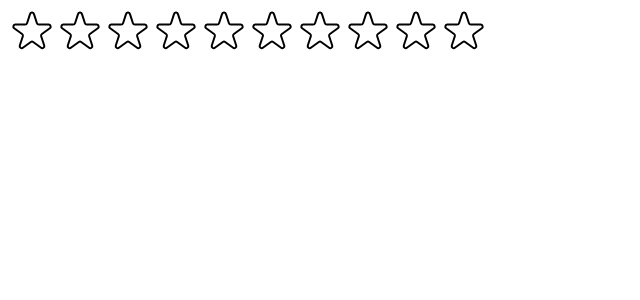
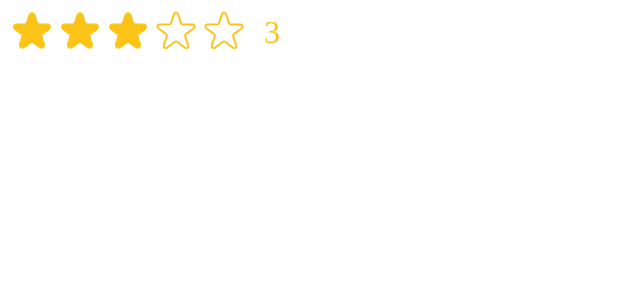
Before and after one commit to IT22897008-KavinduTheekshana/usepopcorn, a React (Create React App) app: page / in a window 1280 px wide. Shown: the top 300 px of the page, without its empty margins (0-640 px from the left). Built offline with nearby package versions, Linux system fonts and the light colour scheme.

Commit message:
improving Reusability with props

```diff
--- a/src/StarRating.js
+++ b/src/StarRating.js
@@ -10,45 +10,75 @@
   display: "flex",
 };
 
+export default function StarRating({
+  maxRating = 5,
+  color = "#fcc419",
+  size = 48,
+  className = "",
+  massages = [],
+  defaultRating = 0,
+  onSetRating,
+}) {
+  const [rating, setRating] = useState(defaultRating);
+  const [tempRating, setTempRating] = useState(0);
+
+  function handleRating(rating) {
+    setRating(rating);
+    onSetRating(rating);
+  }
+
   const textStyle = {
     lineHight: "1",
     margin: "0",
+    color,
+    fontSize: `${size / 1.5}px`,
   };
 
-export default function StarRating({ maxRating = 5 }) {
-  const [rating, setRating] = useState(0);
   return (
-    <div style={containerStyle}>
+    <div style={containerStyle} className={className}>
       <div style={starContainerStyle}>
         {Array.from({ length: maxRating }, (_, i) => (
           <Star
             key={i}
-            onRate={() => setRating(i + 1)}
-            full={rating >= i + 1}
+            onRate={() => handleRating(i + 1)}
+            full={tempRating ? tempRating >= i + 1 : rating >= i + 1}
+            onHoverIn={() => setTempRating(i + 1)}
+            onHoverOut={() => setTempRating(0)}
+            color={color}
+            size={size}
           />
         ))}
       </div>
-      <p style={textStyle}>{rating || ""}</p>
+      <p style={textStyle}>
+        {massages.length === maxRating
+          ? [massages[tempRating ? tempRating - 1 : rating - 1]]
+          : tempRating || rating || ""}
+      </p>
     </div>
   );
 }
 
+function Star({ onRate, full, onHoverIn, onHoverOut, color, size }) {
   const starStyle = {
-  width: "48px",
-  height: "48px",
+    width: `${size}px`,
+    height: `${size}px`,
     display: "block",
     cursor: "pointer",
   };
-
-function Star({ onRate, full }) {
   return (
-    <span rple="button" style={starStyle} onClick={onRate}>
+    <span
+      rple="button"
+      style={starStyle}
+      onClick={onRate}
+      onMouseEnter={onHoverIn}
+      onMouseLeave={onHoverOut}
+    >
       {full ? (
         <svg
           xmlns="http://www.w3.org/2000/svg"
           viewBox="0 0 20 20"
-          fill="#000"
-          stroke="#000"
+          fill={color}
+          stroke={color}
         >
           <path d="M9.049 2.927c.3-.921 1.603-.921 1.902 0l1.07 3.292a1 1 0 00.95.69h3.462c.969 0 1.371 1.24.588 1.81l-2.8 2.034a1 1 0 00-.364 1.118l1.07 3.292c.3.921-.755 1.688-1.54 1.118l-2.8-2.034a1 1 0 00-1.175 0l-2.8 2.034c-.784.57-1.838-.197-1.539-1.118l1.07-3.292a1 1 0 00-.364-1.118L2.98 8.72c-.783-.57-.38-1.81.588-1.81h3.461a1 1 0 00.951-.69l1.07-3.292z" />
         </svg>
@@ -57,7 +87,7 @@
           xmlns="http://www.w3.org/2000/svg"
           fill="none"
           viewBox="0 0 24 24"
-          stroke="#000"
+          stroke={color}
         >
           <path
             strokeLinecap="round"
--- a/src/index.js
+++ b/src/index.js
@@ -9,6 +9,6 @@
 root.render(
   <React.StrictMode>
     {/* <App /> */}
-    <StarRating maxRating={10} />
+    <StarRating defaultRating={3} />
   </React.StrictMode>
 );
```
Lines whose indentation alone changed are shown as unchanged.
